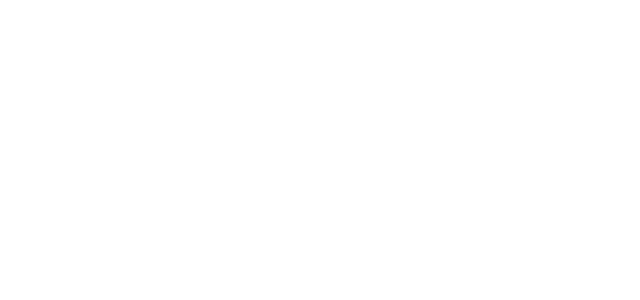
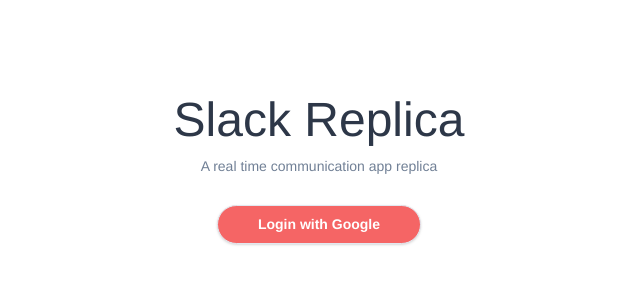
Before and after one commit to Meenachinmay/slack-vuejs, a Vue app: page /login in a window 1280 px wide. Shown: the top 300 px of the page, without its empty margins (321-961 px from the left). Built offline with nearby package versions, Linux system fonts and the light colour scheme.

Commit message:
login with google added and vuex state manager added

```diff
--- a/package.json
+++ b/package.json
@@ -9,9 +9,11 @@
   },
   "dependencies": {
     "core-js": "^3.3.2",
+    "firebase": "^7.5.0",
     "tailwindcss": "^1.1.4",
     "vue": "^2.6.10",
-    "vue-router": "^3.1.3"
+    "vue-router": "^3.1.3",
+    "vuex": "^3.1.2"
   },
   "devDependencies": {
     "@vue/cli-plugin-babel": "^4.0.0",
--- a/public/index.html
+++ b/public/index.html
@@ -5,7 +5,7 @@
     <meta http-equiv="X-UA-Compatible" content="IE=edge">
     <meta name="viewport" content="width=device-width,initial-scale=1.0">
     <link rel="icon" href="<%= BASE_URL %>favicon.ico">
-    <title>slack</title>
+    <title>Slack</title>
   </head>
   <body>
     <noscript>
--- a/src/App.vue
+++ b/src/App.vue
@@ -1,11 +1,12 @@
 <template>
-  <div id="app" class="flex justify-center p-6">
+  <div id="app">
     <router-view />
   </div>
 </template>
 
 <script>
 import './assets/css/main.css';
+
 export default {
   name: 'app',
   components: {
--- a/src/main.js
+++ b/src/main.js
@@ -1,10 +1,28 @@
 import Vue from 'vue'
 import App from './App.vue'
 import router from './router'
+Vue.config.productionTip = false
+import firebase from 'firebase/app';
+import 'firebase/auth';
+import store from './store'
 
-Vue.config.productionTip = false
+// Your web app's Firebase configuration
+var firebaseConfig = {
+  apiKey: "AIzaSyDoj3Ki-FxZZH9HsGhicqP0qdyfP8rDUSE",
+  authDomain: "vuex-slack-94ef3.firebaseapp.com",
+  databaseURL: "https://vuex-slack-94ef3.firebaseio.com",
+  projectId: "vuex-slack-94ef3",
+  storageBucket: "vuex-slack-94ef3.appspot.com",
+  messagingSenderId: "474752229768",
+  appId: "1:474752229768:web:d22b15a9a8da1130369a3d",
+  measurementId: "G-0DNEX7MPM2"
+};
+// Initialize Firebase
+firebase.initializeApp(firebaseConfig);
+
 
 new Vue({
   render: h => h(App),
   router,
+  store,
 }).$mount('#app')
--- /dev/null
+++ b/src/pages/Chat.vue
@@ -0,0 +1,9 @@
+<template>
+    <h1>Chat page</h1>
+</template>
+
+<script>
+export default {
+    name: 'chat',
+}
+</script>
--- /dev/null
+++ b/src/pages/Login.vue
@@ -0,0 +1,34 @@
+<template>
+    <div class="flex items-center">
+
+        <div class="p-16 mx-auto">
+            <div class="text-5xl text-gray-800 p-5 text-center mb-5">
+                Slack Replica
+                <p class="text-sm text-gray-600">
+                    A real time communication app replica
+                </p>
+                  <button @click="loginwithGoogle" class="text-sm bg-red-500 py-2 px-10 rounded-full
+                    text-white shadow hover:bg-white
+                    hover:text-red-500 focus:outline-none cursor-pointer border hover:border-white font-semibold">
+                    Login with Google
+                 </button>
+            </div>
+        </div>
+    </div>
+</template>
+
+<script>
+import firebase from 'firebase/app';
+import 'firebase/auth';
+export default {
+    name: 'login',
+    methods: {
+        loginwithGoogle (){
+            firebase.auth().signInWithPopup(new firebase.auth.GoogleAuthProvider())
+            .then((response) => {
+                alert(response.user);
+            })
+        }
+    },
+}
+</script>
--- a/src/router/index.js
+++ b/src/router/index.js
@@ -1,6 +1,7 @@
 import Vue from 'vue'
 import Router from 'vue-router'
-import HelloWorld from '../components/HelloWorld'
+import Chat from '../pages/Chat'
+import Login from '../pages/Login'
 
 Vue.use(Router)
 
@@ -8,9 +9,14 @@
     routes: [
         {
             path: '/',
-            name: 'HelloWorld',
-            component: HelloWorld
-        }
+            name: 'Chat',
+            component: Chat
+        },
+        {
+            path: '/login',
+            name: 'login',
+            component: Login
+        },
     ],
     mode: 'history',
 })
--- /dev/null
+++ b/src/store.js
@@ -0,0 +1,32 @@
+import Vue from 'vue';
+import Vuex from 'vuex';
+
+Vue.use(Vuex);
+
+//state
+
+const state = {
+    currentUser: 'meenachinmay'
+}
+
+// mutations
+
+const mutations = {}
+
+// actoins
+const actions = {}
+
+// getters
+const getters = {
+    currentUser: state => state.currentUser,
+}
+
+// create a vuex store
+const store = Vuex.store = new Vuex.Store({
+    state,
+    mutations,
+    actions,
+    getters
+});
+
+export default store;
```
Also changed, not shown: 1 other file (tests, documents, lock files or other folders).
